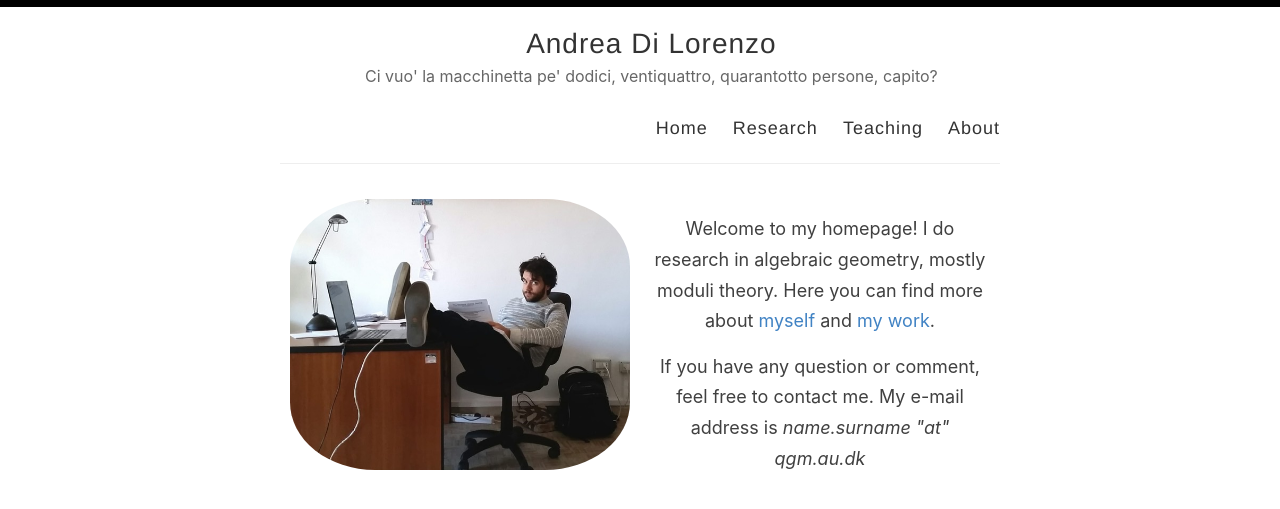
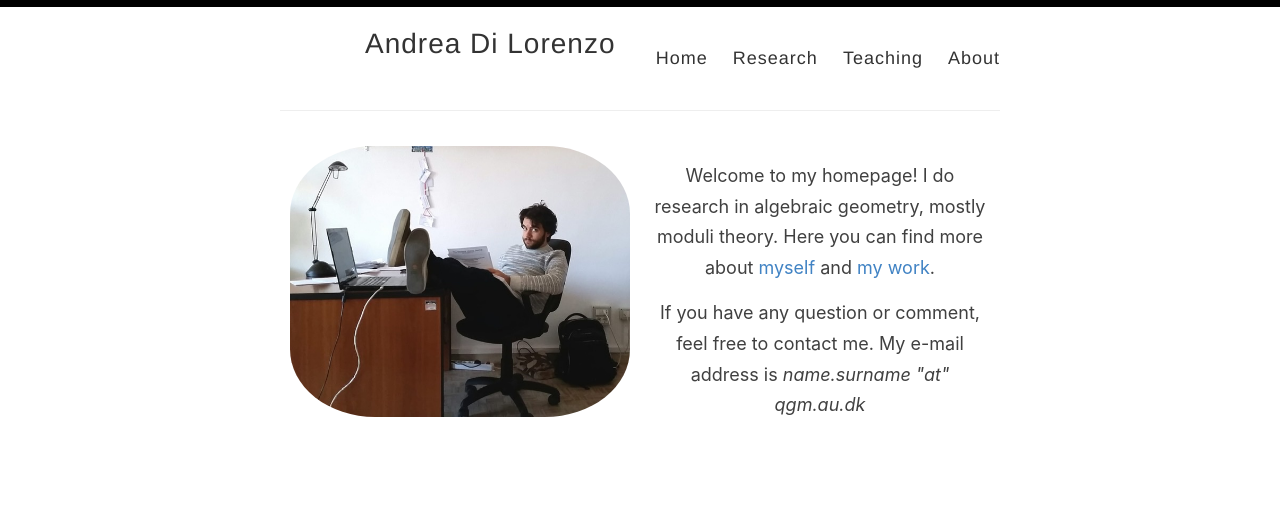
Before and after one commit to anddil/anddil.github.io, a Jekyll site: the page built from index.html, in a window 1280 px wide. Shown: the top 509 px of the page. Built offline with Jekyll 4.4.1, drawn with Linux system fonts in a browser that asks for light colours; the list of posts is cut into pages by our own code.

Commit message:
Update _config.yml

```diff
--- a/_config.yml
+++ b/_config.yml
@@ -9,7 +9,7 @@ name: Andrea Di Lorenzo
 # author: Amit Merchant
 
 # Short bio or description (displayed in the header)
-description: Ci vuo' la macchinetta pe' dodici, ventiquattro, quarantotto persone, capito?
+description:
 
 # URL of your avatar or profile pic (you could use your GitHub profile pic)
 # avatar: /images/reverie.png
```
